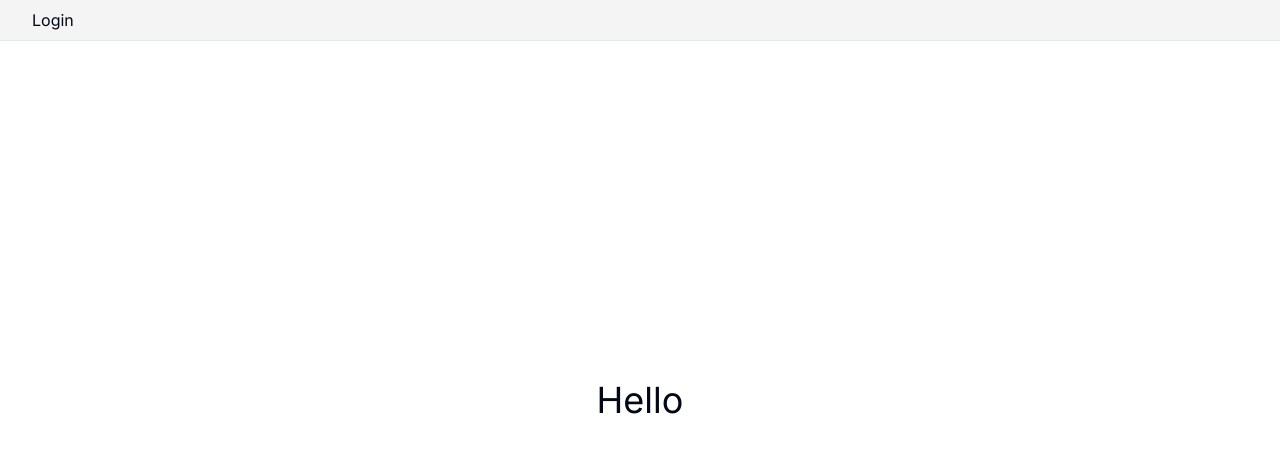
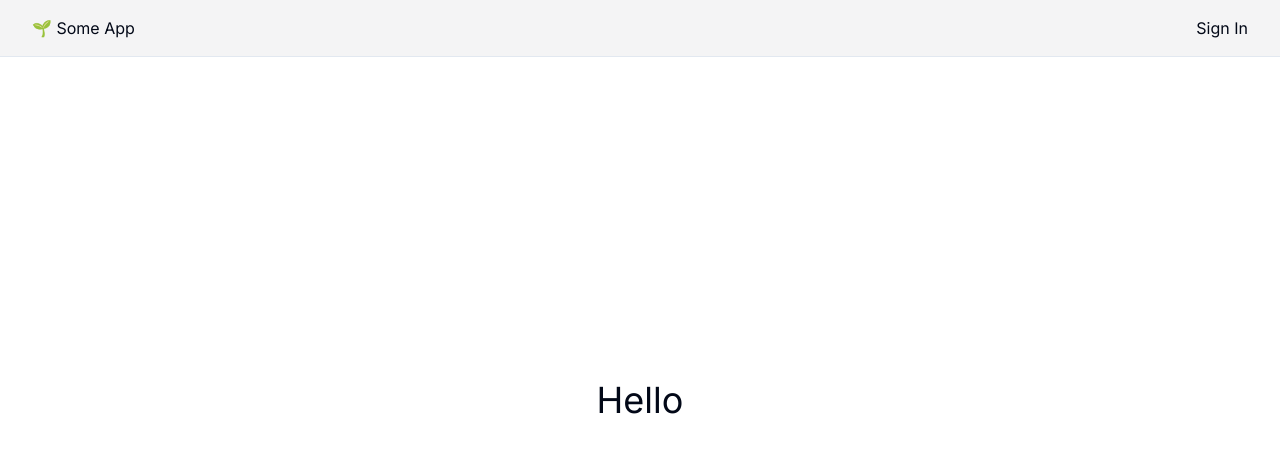
Before and after one commit to KennedyMungai/SimpleAuthUI, a Next.js app: page / in a window 1280 px wide. Shown: the top 452 px of the page. Built offline with nearby package versions, Linux system fonts and the light colour scheme.

Commit message:
Made some adjustments for the NavBar component

```diff
--- a/components/NavBar/NavBar.tsx
+++ b/components/NavBar/NavBar.tsx
@@ -1,11 +1,15 @@
+import Link from "next/link";
 import React from "react";
 
 type Props = {};
 
 const NavBar = (props: Props) => {
   return (
-    <nav className="bg-zinc-100 dark:bg-zinc-900 py-2 border-b border-s-zinc-200 dark:border-s-zinc-800 fixed w-full z-10 top-0">
-      <div className="container">Login</div>
+    <nav className="bg-zinc-100 dark:bg-zinc-900 py-4 border-b border-s-zinc-200 dark:border-s-zinc-800 fixed w-full z-10 top-0">
+      <div className="container flex items-center justify-between">
+        <Link href={"/"}>🌱 Some App</Link>
+        <Link href={"/sign-in"}>Sign In</Link>
+      </div>
     </nav>
   );
 };
```
